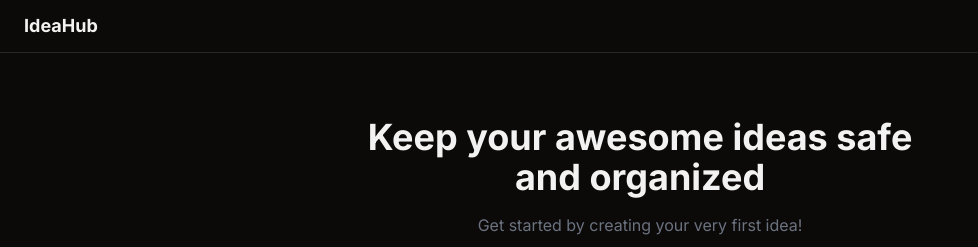
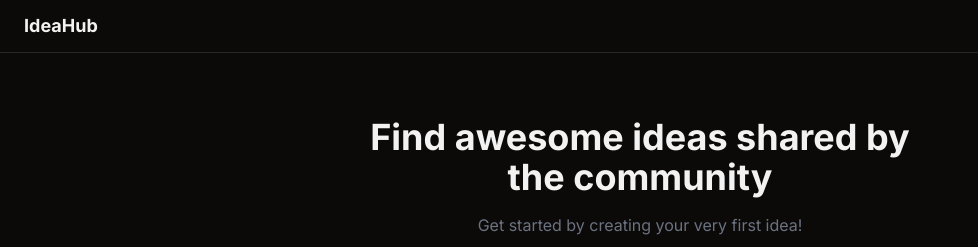
Before and after one commit to ansariafzal-ka/ideahub-nextjs, a Next.js app: page / in a window 1280 px wide. Shown: the top 247 px of the page, without its empty margins (0-978 px from the left). Built offline with nearby package versions, Linux system fonts and the light colour scheme; no server answers; the database is empty.

Commit message:
Hero text changed

```diff
--- a/app/page.tsx
+++ b/app/page.tsx
@@ -69,7 +69,7 @@ const Home = () => {
     <main className="w-full px-6">
       <section className="w-full flex flex-col justify-center items-center gap-4 text-center mt-16">
         <h1 className="text-3xl md:text-4xl sm:w-[500px] md:w-[600px] font-bold">
-          Keep your awesome ideas safe and organized
+          Find awesome ideas shared by the community
         </h1>
         <p className="text-gray-500">
           Get started by creating your very first idea!
```
